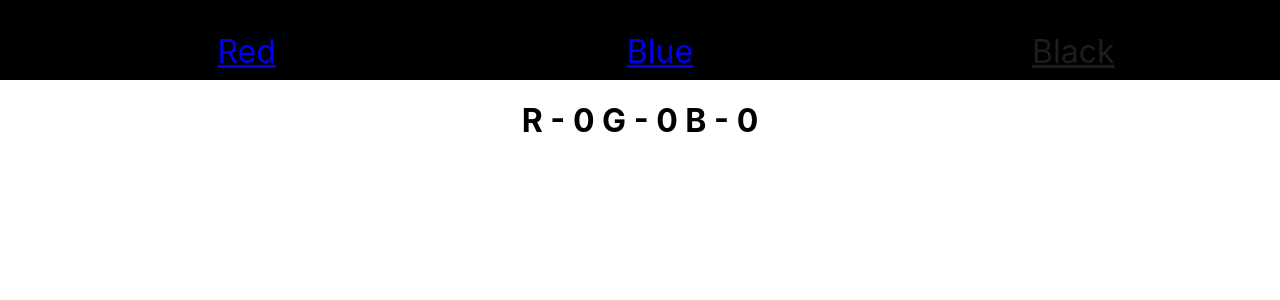
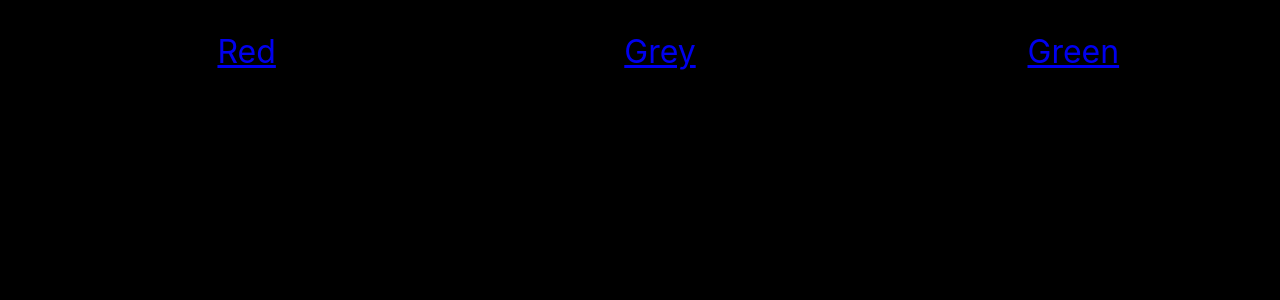
Before and after one commit to Zachary-Piontek/React-Color-Router, a React (Create React App) app: page /rgb/0/0/0 in a window 1280 px wide. Shown: the top 300 px of the page. Built offline with nearby package versions, Linux system fonts and the light colour scheme.

Commit message:
color now displays on main, fixed RGB hook syntax

```diff
--- a/src/App.js
+++ b/src/App.js
@@ -1,7 +1,9 @@
+
 
 import './App.css';
 import Header from './components/Header';
 import Main from './components/Main';
+
 
 function App() {
   return (
--- a/src/components/Header.js
+++ b/src/components/Header.js
@@ -6,14 +6,14 @@ export default function Header() {
     <>
       <div className='header'>
         <ul>
-          <NavLink to="/rgb/222/222/222" className='red'>
+          <NavLink to="/rgb/255/0/0" className='link-red'>
             Red
           </NavLink>
-          <NavLink to="/rgb/555/555/555" className='blue'>
-            Blue
+          <NavLink to="/rgb/128/128/128" className='link-grey'>
+            Grey
           </NavLink>
-          <NavLink to="/rgb/0/0/0" className='black'>
-            Black
+          <NavLink to="/rgb/0/128/0" className='link-green'>
+            Green
           </NavLink>
         </ul>
       </div>
--- a/src/components/header.css
+++ b/src/components/header.css
@@ -1,7 +1,7 @@
 .header {
     display: grid;
     background-color: black;
-    height: 10vh;
+    min-height: 10vh;
     font-size: 2rem;
 }
 
@@ -9,3 +9,15 @@ ul {
     display: grid;
     grid-template-columns: 1fr 1fr 1fr;
 }
+
+.link-red.active {
+    color: red;
+}
+
+.link-grey.active {
+    color: gray;
+}
+
+.link-green.active {
+    color: green;
+}
--- a/src/components/main.css
+++ b/src/components/main.css
@@ -1,5 +1,7 @@
 .main {
-    height: 80vh;
+    height: 90vh;
+    display: grid;
+    align-content: center;
 }
 
 .red.active {
@@ -11,5 +13,5 @@
 }
 
 .black.active {
-    color: rgb(29, 29, 29);
+    color: green;
 }
--- a/src/hooks/useRGB.js
+++ b/src/hooks/useRGB.js
@@ -5,8 +5,8 @@ export default function RGB() {
 
   return (
     <>
-      <div style={{ backgroundColor: `${r}${g}${b}` }}>
-        <h1>{`R - ${r} G - ${g} B - ${b}`}</h1>
+      <div className='main' style={{ backgroundColor: `rgb(${r},${g},${b})` }}>
+        <h1>{`rgb(${r},${g},${b})`}</h1>
       </div>
     </>
   );
```
